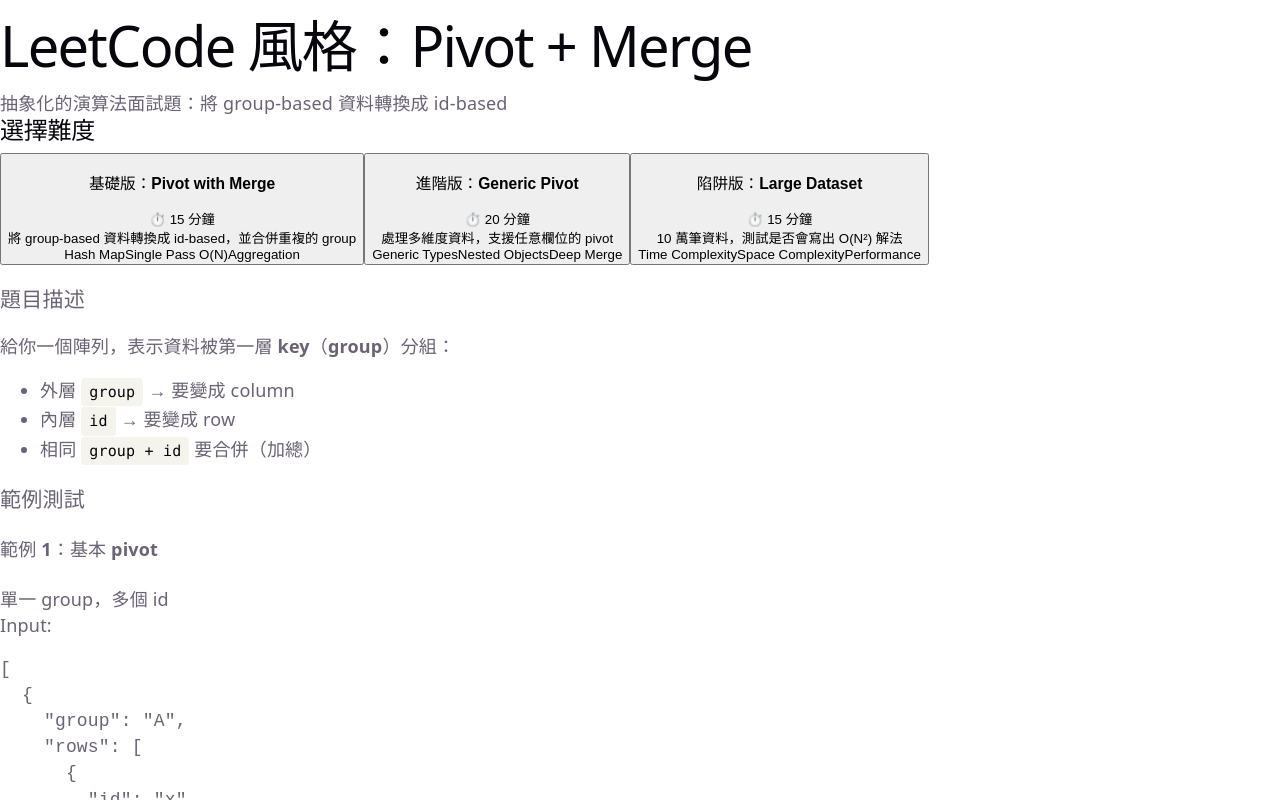
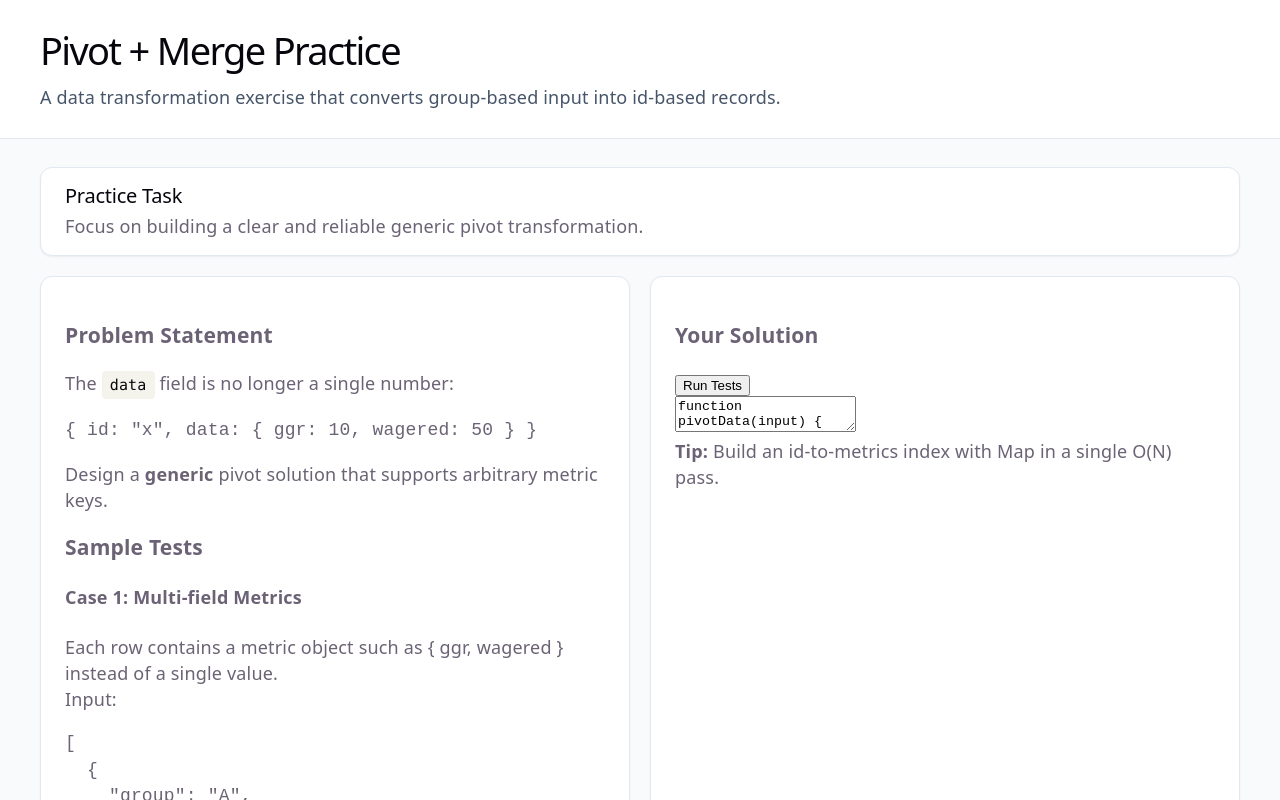
Before and after one commit to moojing/frontend-pivot-quiz, a React (Vite) app: page / in a window 1280 px wide. Shown: the top 800 px of the page. Built offline with nearby package versions, Linux system fonts and the light colour scheme.

Commit message:
Add initial project structure with Vite, Vitest, and basic styling. Implement advanced pivot functionality and testing framework.

```diff
--- a/package.json
+++ b/package.json
@@ -7,6 +7,7 @@
     "dev": "vite",
     "build": "tsc -b && vite build",
     "lint": "eslint .",
+    "test": "vitest run",
     "preview": "vite preview"
   },
   "dependencies": {
@@ -25,6 +26,7 @@
     "globals": "^17.3.0",
     "typescript": "~5.9.3",
     "typescript-eslint": "^8.56.1",
-    "vite": "^7.3.1"
+    "vite": "^7.3.1",
+    "vitest": "^4.0.18"
   }
 }
--- a/src/App.css
+++ b/src/App.css
@@ -0,0 +1,88 @@
+.app {
+  min-height: 100svh;
+  background: #f8fafc;
+}
+
+.app-header {
+  background: #fff;
+  border-bottom: 1px solid #e2e8f0;
+}
+
+.app-header-inner,
+.app-main {
+  max-width: 1200px;
+  margin: 0 auto;
+  padding-inline: 24px;
+}
+
+.app-header-inner {
+  padding-block: 28px;
+}
+
+.app-title {
+  margin: 0;
+  font-size: clamp(28px, 4vw, 38px);
+  line-height: 1.2;
+}
+
+.app-subtitle {
+  margin-top: 10px;
+  color: #475569;
+}
+
+.app-main {
+  padding-block: 28px 36px;
+  display: flex;
+  flex-direction: column;
+  gap: 20px;
+}
+
+.panel-grid {
+  display: grid;
+  grid-template-columns: 1fr;
+  gap: 20px;
+}
+
+.panel {
+  background: #fff;
+  border: 1px solid #e2e8f0;
+  border-radius: 12px;
+  padding: 24px;
+  box-shadow: 0 1px 2px rgb(15 23 42 / 0.06);
+}
+
+.intro-panel {
+  padding-block: 16px;
+}
+
+.intro-panel h2 {
+  margin: 0 0 6px;
+  font-size: 20px;
+}
+
+.followup-panel {
+  background: linear-gradient(90deg, #eff6ff 0%, #ecfdf5 100%);
+  border-color: #bfdbfe;
+}
+
+.followup-panel h3 {
+  margin: 0 0 12px;
+  color: #0f172a;
+}
+
+.followup-panel > div {
+  display: grid;
+  gap: 8px;
+  color: #334155;
+  font-size: 14px;
+}
+
+@media (min-width: 1100px) {
+  .panel-grid {
+    grid-template-columns: 1fr 1fr;
+  }
+
+  .panel-editor {
+    min-height: 640px;
+  }
+}
--- a/src/App.tsx
+++ b/src/App.tsx
@@ -1,14 +1,13 @@
 import { useState } from 'react';
-import ProblemCard from './components/ProblemCard';
 import ProblemDescription from './components/ProblemDescription';
 import CodeEditor from './components/CodeEditor';
 import TestResults from './components/TestResults';
-import { difficulties, basicTestCases, advancedTestCases, trapTestCase } from './data/problems';
-import { runBasicTests, runAdvancedTests, runTrapTest, type TestResult } from './utils/testRunner';
+import { advancedTestCases } from './data/problems';
+import { runAdvancedTests, type TestResult } from './utils/testRunner';
 import './App.css';
 
 function App() {
-  const [selectedDifficulty, setSelectedDifficulty] = useState<'basic' | 'advanced' | 'trap'>('basic');
+  const difficulty = 'advanced' as const;
   const [testResults, setTestResults] = useState<TestResult[]>([]);
   const [isRunning, setIsRunning] = useState(false);
   const [totalTime, setTotalTime] = useState<number>();
@@ -23,16 +22,10 @@
       let results: TestResult[] = [];
 
       try {
-        if (selectedDifficulty === 'basic') {
-          results = runBasicTests(code, basicTestCases);
-        } else if (selectedDifficulty === 'advanced') {
-          results = runAdvancedTests(code, advancedTestCases);
-        } else {
-          results = [runTrapTest(code, trapTestCase.input)];
-        }
+        results = runAdvancedTests(code, advancedTestCases);
       } catch (error) {
         results = [{
-          name: '執行錯誤',
+          name: 'Execution Error',
           passed: false,
           error: error instanceof Error ? error.message : String(error)
         }];
@@ -45,70 +38,55 @@
     }, 100);
   };
 
-  const currentTestCases = selectedDifficulty === 'basic' ? basicTestCases :
-                          selectedDifficulty === 'advanced' ? advancedTestCases :
-                          [trapTestCase];
+  const currentTestCases = advancedTestCases;
 
   return (
-    <div className="min-h-screen bg-gray-50">
-      <header className="bg-white border-b border-gray-200">
-        <div className="max-w-7xl mx-auto px-6 py-6">
-          <h1 className="text-3xl font-bold text-gray-900">LeetCode 風格：Pivot + Merge</h1>
-          <p className="mt-2 text-gray-600">
-            抽象化的演算法面試題：將 group-based 資料轉換成 id-based
+    <div className="app">
+      <header className="app-header">
+        <div className="app-header-inner">
+          <h1 className="app-title">Pivot + Merge Practice</h1>
+          <p className="app-subtitle">
+            A data transformation exercise that converts group-based input into id-based records.
           </p>
         </div>
       </header>
 
-      <main className="max-w-7xl mx-auto px-6 py-8">
-        <section className="mb-8">
-          <h2 className="text-xl font-semibold text-gray-900 mb-4">選擇難度</h2>
-          <div className="grid grid-cols-1 md:grid-cols-3 gap-4">
-            {difficulties.map(difficulty => (
-              <ProblemCard
-                key={difficulty.id}
-                difficulty={difficulty}
-                isSelected={selectedDifficulty === difficulty.id}
-                onSelect={() => {
-                  setSelectedDifficulty(difficulty.id);
-                  setTestResults([]);
-                  setTotalTime(undefined);
-                }}
-              />
-            ))}
-          </div>
+      <main className="app-main">
+        <section className="panel intro-panel">
+          <h2>Practice Task</h2>
+          <p>Focus on building a clear and reliable generic pivot transformation.</p>
         </section>
 
-        <div className="grid grid-cols-1 lg:grid-cols-2 gap-6">
-          <section className="bg-white rounded-lg shadow-sm border border-gray-200 p-6">
+        <div className="panel-grid">
+          <section className="panel">
             <ProblemDescription
-              difficulty={selectedDifficulty}
+              difficulty={difficulty}
               testCases={currentTestCases}
             />
           </section>
 
-          <section className="bg-white rounded-lg shadow-sm border border-gray-200 p-6 flex flex-col">
+          <section className="panel panel-editor">
             <CodeEditor
-              difficulty={selectedDifficulty}
+              difficulty={difficulty}
               onRun={handleRun}
               isRunning={isRunning}
             />
           </section>
         </div>
 
-        <section className="mt-6 bg-white rounded-lg shadow-sm border border-gray-200 p-6">
-          <h2 className="text-xl font-semibold text-gray-900 mb-4">測試結果</h2>
+        <section className="panel results-panel">
+          <h2>Test Results</h2>
           <TestResults results={testResults} totalTime={totalTime} />
         </section>
 
-        <section className="mt-6 bg-gradient-to-r from-blue-50 to-green-50 rounded-lg border border-blue-200 p-6">
-          <h3 className="text-lg font-semibold text-gray-900 mb-3">💡 面試追問建議</h3>
-          <div className="space-y-2 text-sm text-gray-700">
-            <p><strong>1️⃣ 時間複雜度分析：</strong>你的解法是 O(N) 還是 O(N²)？為什麼？</p>
-            <p><strong>2️⃣ 空間複雜度：</strong>使用了多少額外空間？</p>
-            <p><strong>3️⃣ 泛型化：</strong>如果要支援任意欄位的 pivot，怎麼改？</p>
-            <p><strong>4️⃣ 排序保證：</strong>如果要保持 group 的原始順序，怎麼做？</p>
-            <p><strong>5️⃣ 抽象能力：</strong>能否抽象成 reusable utility？</p>
+        <section className="panel followup-panel">
+          <h3>Discussion Prompts</h3>
+          <div>
+            <p><strong>1. Time Complexity:</strong> Is your solution O(N) or O(N²), and why?</p>
+            <p><strong>2. Space Complexity:</strong> How much additional memory does your approach require?</p>
+            <p><strong>3. Generic Design:</strong> How would you support an arbitrary set of pivot fields?</p>
+            <p><strong>4. Ordering Guarantees:</strong> How would you preserve the original group order?</p>
+            <p><strong>5. Abstraction:</strong> Can this be extracted into a reusable utility?</p>
           </div>
         </section>
       </main>
--- a/src/components/CodeEditor.tsx
+++ b/src/components/CodeEditor.tsx
@@ -8,33 +8,33 @@
 
 const templates = {
   basic: `function pivot(input) {
-  // 你的解法：將 group-based 轉成 id-based
-  // 相同 group + id 要合併（加總）
+  // Convert group-based data to id-based records.
+  // Merge duplicate group + id pairs by summing values.
 
   const result = new Map();
 
-  // TODO: 實作你的邏輯
+  // TODO: Implement your logic.
 
   return Array.from(result.values());
 }`,
-  advanced: `function pivotGeneric(input) {
-  // 進階：處理多維度資料
-  // value 不是單一數字，而是 { ggr, wagered } 等物件
+  advanced: `function pivotData(input) {
+  // Handle multi-field metric objects.
+  // data is an object, e.g. { ggr, wagered }.
 
   const result = new Map();
 
-  // TODO: 實作你的邏輯
+  // TODO: Implement your logic.
 
   return Array.from(result.values());
 }`,
   trap: `function pivotLarge(input) {
-  // 陷阱：10 萬筆資料
-  // ❌ 避免 O(N²)：不要用 find/filter
-  // ✅ 使用 Map：O(N) 單次掃描
+  // Large-scale input benchmark.
+  // Avoid O(N²) operations such as repeated find/filter calls.
+  // Use Map-based indexing for an O(N) single pass.
 
   const result = new Map();
 
-  // TODO: 實作你的邏輯
+  // TODO: Implement your logic.
 
   return Array.from(result.values());
 }`
@@ -50,13 +50,13 @@
   return (
     <div className="flex flex-col h-full">
       <div className="flex items-center justify-between mb-4">
-        <h3 className="text-lg font-semibold text-gray-900">你的解法</h3>
+        <h3 className="text-lg font-semibold text-gray-900">Your Solution</h3>
         <button
           onClick={handleRun}
           disabled={isRunning}
           className="px-6 py-2 bg-green-600 text-white rounded-lg hover:bg-green-700 disabled:bg-gray-400 disabled:cursor-not-allowed transition-colors font-medium"
         >
-          {isRunning ? '執行中...' : '▶️ 執行測試'}
+          {isRunning ? 'Running...' : 'Run Tests'}
         </button>
       </div>
 
@@ -69,7 +69,7 @@
 
       <div className="mt-4 p-3 bg-yellow-50 border border-yellow-200 rounded-lg">
         <p className="text-sm text-yellow-800">
-          💡 <strong>提示：</strong>使用 Map 來建立 id → metrics 的索引，單次掃描 O(N)
+          <strong>Tip:</strong> Build an id-to-metrics index with Map in a single O(N) pass.
         </p>
       </div>
     </div>
--- a/src/components/ProblemDescription.tsx
+++ b/src/components/ProblemDescription.tsx
@@ -55,17 +55,17 @@
   return (
     <div className="space-y-6">
       <div>
-        <h3 className="text-xl font-bold text-gray-900 mb-3">題目描述</h3>
+        <h3 className="text-xl font-bold text-gray-900 mb-3">Problem Statement</h3>
 
         {difficulty === 'basic' && (
           <div className="space-y-3 text-gray-700">
             <p>
-              給你一個陣列，表示資料被<strong>第一層 key（group）</strong>分組：
+              You are given an array grouped by a first-level key: <strong>group</strong>.
             </p>
             <ul className="list-disc list-inside space-y-1 ml-4">
-              <li>外層 <code className="px-2 py-1 bg-gray-100 rounded text-sm">group</code> → 要變成 column</li>
-              <li>內層 <code className="px-2 py-1 bg-gray-100 rounded text-sm">id</code> → 要變成 row</li>
-              <li>相同 <code className="px-2 py-1 bg-gray-100 rounded text-sm">group + id</code> 要<strong>合併（加總）</strong></li>
+              <li>Outer <code className="px-2 py-1 bg-gray-100 rounded text-sm">group</code> becomes a column key.</li>
+              <li>Inner <code className="px-2 py-1 bg-gray-100 rounded text-sm">id</code> becomes a row key.</li>
+              <li>Duplicate <code className="px-2 py-1 bg-gray-100 rounded text-sm">group + id</code> pairs must be <strong>merged (summed)</strong>.</li>
             </ul>
           </div>
         )}
@@ -73,13 +73,13 @@
         {difficulty === 'advanced' && (
           <div className="space-y-3 text-gray-700">
             <p>
-              現在 <code className="px-2 py-1 bg-gray-100 rounded text-sm">value</code> 不是單一數字，而是：
+              The <code className="px-2 py-1 bg-gray-100 rounded text-sm">data</code> field is no longer a single number:
             </p>
             <pre className="p-3 bg-gray-100 rounded text-sm">
               {`{ id: "x", data: { ggr: 10, wagered: 50 } }`}
             </pre>
             <p>
-              你需要<strong>泛型化</strong>你的解法，支援任意欄位的 pivot。
+              Design a <strong>generic</strong> pivot solution that supports arbitrary metric keys.
             </p>
           </div>
         )}
@@ -87,14 +87,14 @@
         {difficulty === 'trap' && (
           <div className="space-y-3 text-gray-700">
             <p>
-              這次資料量是 <strong>10 萬筆</strong>。
+              This dataset contains <strong>100,000 records</strong>.
             </p>
             <div className="p-4 bg-red-50 border border-red-200 rounded-lg">
-              <p className="font-semibold text-red-900 mb-2">⚠️ 陷阱警告</p>
+              <p className="font-semibold text-red-900 mb-2">Performance Warning</p>
               <ul className="list-disc list-inside space-y-1 text-sm text-red-800">
-                <li>如果使用 <code className="px-2 py-1 bg-red-100 rounded">find()</code> 或 <code className="px-2 py-1 bg-red-100 rounded">filter()</code>，會是 O(N²)</li>
-                <li>必須使用 <strong>Map</strong> 建立索引，才能做到 O(N)</li>
-                <li>目標：在 <strong>100ms</strong> 內完成</li>
+                <li>Using <code className="px-2 py-1 bg-red-100 rounded">find()</code> or <code className="px-2 py-1 bg-red-100 rounded">filter()</code> repeatedly can degrade to O(N²).</li>
+                <li>Use <strong>Map</strong>-based indexing to keep the solution O(N).</li>
+                <li>Target runtime: under <strong>100ms</strong>.</li>
               </ul>
             </div>
           </div>
@@ -102,13 +102,13 @@
       </div>
 
       <div>
-        <h3 className="text-xl font-bold text-gray-900 mb-3">範例測試</h3>
+        <h3 className="text-xl font-bold text-gray-900 mb-3">Sample Tests</h3>
         <div className="space-y-4">
           {difficulty === 'trap' ? (
             <div className="bg-gray-50 p-4 rounded-lg">
-              <h4 className="font-semibold text-gray-900 mb-2">大數據測試</h4>
+              <h4 className="font-semibold text-gray-900 mb-2">Large Dataset Test</h4>
               <p className="text-sm text-gray-600">
-                1,000 個 group × 100 個 id = 10 萬筆資料
+                1,000 groups x 100 ids = 100,000 records
               </p>
             </div>
           ) : difficulty === 'advanced' ? (
@@ -120,10 +120,10 @@
       </div>
 
       <div className="p-4 bg-blue-50 border border-blue-200 rounded-lg">
-        <h4 className="font-semibold text-blue-900 mb-2">🎯 核心概念</h4>
+        <h4 className="font-semibold text-blue-900 mb-2">Core Concept</h4>
         <p className="text-sm text-blue-800">
-          這題本質是 <strong>Matrix Transpose + Aggregation</strong>：
-          將 group → id 的結構，轉換成 id → group 的結構。
+          This exercise is essentially <strong>matrix transpose + aggregation</strong>:
+          convert a group-to-id structure into an id-to-group structure.
         </p>
       </div>
     </div>
--- a/src/components/TestResults.tsx
+++ b/src/components/TestResults.tsx
@@ -15,8 +15,7 @@
     return (
       <div className="flex items-center justify-center h-full text-gray-400">
         <div className="text-center">
-          <div className="text-6xl mb-4">📝</div>
-          <p>點擊「執行測試」來驗證你的解法</p>
+          <p>Run tests to validate your solution.</p>
         </div>
       </div>
     );
@@ -30,11 +29,11 @@
       <div className={`p-4 rounded-lg ${allPassed ? 'bg-green-50 border border-green-200' : 'bg-red-50 border border-red-200'}`}>
         <div className="flex items-center justify-between">
           <span className="text-lg font-semibold">
-            {allPassed ? '✅ 全部通過！' : `❌ ${passedCount}/${results.length} 通過`}
+            {allPassed ? 'All tests passed.' : `${passedCount}/${results.length} tests passed`}
           </span>
           {totalTime !== undefined && (
             <span className="text-sm text-gray-600">
-              總執行時間: {totalTime.toFixed(2)}ms
+              Total execution time: {totalTime.toFixed(2)}ms
             </span>
           )}
         </div>
@@ -52,10 +51,7 @@
           >
             <div className="flex items-start justify-between">
               <div className="flex-1">
-                <div className="flex items-center gap-2 mb-1">
-                  <span className="text-lg">
-                    {result.passed ? '✅' : '❌'}
-                  </span>
+                <div className="mb-1">
                   <span className="font-medium text-gray-900">
                     {result.name}
                   </span>
@@ -78,9 +74,9 @@
 
       {allPassed && (
         <div className="p-4 bg-blue-50 border border-blue-200 rounded-lg">
-          <h4 className="font-semibold text-blue-900 mb-2">🎉 恭喜完成！</h4>
+          <h4 className="font-semibold text-blue-900 mb-2">Great work.</h4>
           <p className="text-sm text-blue-800">
-            你已經掌握了 pivot + merge 的核心概念。可以嘗試其他難度或優化你的解法。
+            You have validated the core pivot-and-merge logic. Next, improve readability, edge-case handling, or performance.
           </p>
         </div>
       )}
--- a/src/data/problems.ts
+++ b/src/data/problems.ts
@@ -3,31 +3,31 @@
 export const difficulties: DifficultyLevel[] = [
   {
     id: 'basic',
-    title: '基礎版：Pivot with Merge',
-    description: '將 group-based 資料轉換成 id-based，並合併重複的 group',
-    timeLimit: '15 分鐘',
+    title: 'Basic: Pivot with Merge',
+    description: 'Transform group-based input into id-based records and merge duplicate groups.',
+    timeLimit: '15 minutes',
     concepts: ['Hash Map', 'Single Pass O(N)', 'Aggregation']
   },
   {
     id: 'advanced',
-    title: '進階版：Generic Pivot',
-    description: '處理多維度資料，支援任意欄位的 pivot',
-    timeLimit: '20 分鐘',
+    title: 'Generic Pivot',
+    description: 'Transform multi-field metrics with a reusable pivot approach.',
+    timeLimit: '20 minutes',
     concepts: ['Generic Types', 'Nested Objects', 'Deep Merge']
   },
   {
     id: 'trap',
-    title: '陷阱版：Large Dataset',
-    description: '10 萬筆資料，測試是否會寫出 O(N²) 解法',
-    timeLimit: '15 分鐘',
+    title: 'Performance: Large Dataset',
+    description: 'Stress test with 100,000 records to detect O(N²) implementations.',
+    timeLimit: '15 minutes',
     concepts: ['Time Complexity', 'Space Complexity', 'Performance']
   }
 ];
 
 export const basicTestCases: TestCase<BasicInput[], BasicOutput[]>[] = [
   {
-    name: '範例 1：基本 pivot',
-    description: '單一 group，多個 id',
+    name: 'Example 1: Basic Pivot',
+    description: 'Single group with multiple ids.',
     input: [
       {
         group: "A",
@@ -49,8 +49,8 @@
     ]
   },
   {
-    name: '範例 2：重複 group 需要 merge',
-    description: '相同 group 出現多次，需要加總',
+    name: 'Example 2: Merge Duplicate Group Entries',
+    description: 'The same group appears multiple times and must be aggregated.',
     input: [
       {
         group: "B",
@@ -69,8 +69,8 @@
     ]
   },
   {
-    name: '範例 3：完整混合',
-    description: '多個 group，多個 id，有重複需要合併',
+    name: 'Example 3: Mixed Complete Case',
+    description: 'Multiple groups and ids with duplicated entries requiring merge.',
     input: [
       {
         group: "A",
@@ -110,8 +110,8 @@
 
 export const advancedTestCases: TestCase<AdvancedInput[], AdvancedOutput[]>[] = [
   {
-    name: '進階 1：多欄位資料',
-    description: 'value 不是單一數字，而是 { ggr, wagered } 物件',
+    name: 'Case 1: Multi-field Metrics',
+    description: 'Each row contains a metric object such as { ggr, wagered } instead of a single value.',
     input: [
       {
         group: "A",
@@ -152,8 +152,8 @@
 ];
 
 export const trapTestCase: TestCase<BasicInput[], BasicOutput[]> = {
-  name: '陷阱：10 萬筆資料',
-  description: '測試時間複雜度，O(N²) 會超時',
+  name: 'Performance Trap: 100,000 Records',
+  description: 'Validates time complexity; O(N²) implementations should time out.',
   input: Array.from({ length: 1000 }, (_, i) => ({
     group: `G${i % 100}`,
     rows: Array.from({ length: 100 }, (_, j) => ({
--- /dev/null
+++ b/src/utils/solveAdvancedPivot.ts
@@ -0,0 +1,6 @@
+import type { AdvancedInput, AdvancedOutput } from '../types/pivot';
+
+export function pivotTableData(input: AdvancedInput[]): AdvancedOutput[] {
+  void input;
+  throw new Error('Not implemented');
+}
--- a/src/utils/testRunner.ts
+++ b/src/utils/testRunner.ts
@@ -52,7 +52,7 @@
     fn = new Function('return ' + userFunction)();
   } catch (error) {
     return [{
-      name: '編譯錯誤',
+      name: 'Compilation Error',
       passed: false,
       error: error instanceof Error ? error.message : String(error)
     }];
@@ -69,7 +69,7 @@
       results.push({
         name: testCase.name,
         passed,
-        error: passed ? undefined : `輸出不符合預期\n\n實際輸出: ${JSON.stringify(result, null, 2)}\n\n預期輸出: ${JSON.stringify(testCase.expected, null, 2)}`,
+        error: passed ? undefined : `Output does not match expected value.\n\nActual:\n${JSON.stringify(result, null, 2)}\n\nExpected:\n${JSON.stringify(testCase.expected, null, 2)}`,
         time: endTime - startTime
       });
     } catch (error) {
@@ -97,7 +97,7 @@
     fn = new Function('return ' + userFunction)();
   } catch (error) {
     return [{
-      name: '編譯錯誤',
+      name: 'Compilation Error',
       passed: false,
       error: error instanceof Error ? error.message : String(error)
     }];
@@ -114,7 +114,7 @@
       results.push({
         name: testCase.name,
         passed,
-        error: passed ? undefined : `輸出不符合預期\n\n實際輸出: ${JSON.stringify(result, null, 2)}\n\n預期輸出: ${JSON.stringify(testCase.expected, null, 2)}`,
+        error: passed ? undefined : `Output does not match expected value.\n\nActual:\n${JSON.stringify(result, null, 2)}\n\nExpected:\n${JSON.stringify(testCase.expected, null, 2)}`,
         time: endTime - startTime
       });
     } catch (error) {
@@ -140,7 +140,7 @@
     fn = new Function('return ' + userFunction)();
   } catch (error) {
     return {
-      name: '編譯錯誤',
+      name: 'Compilation Error',
       passed: false,
       error: error instanceof Error ? error.message : String(error)
     };
@@ -155,17 +155,17 @@
     const passed = duration < 100;
 
     return {
-      name: '10 萬筆資料效能測試',
+      name: 'Large Dataset Performance Test',
       passed,
       error: passed
         ? undefined
-        : `執行時間過長（${duration.toFixed(2)}ms），可能是 O(N²) 解法。\n\n建議：使用 Map 來避免重複查找。`,
+        : `Execution time is too high (${duration.toFixed(2)}ms), which may indicate an O(N²) approach.\n\nRecommendation: use Map-based indexing to avoid repeated lookups.`,
       time: duration
     };
   } catch (error) {
     const endTime = performance.now();
     return {
-      name: '10 萬筆資料效能測試',
+      name: 'Large Dataset Performance Test',
       passed: false,
       error: error instanceof Error ? error.message : String(error),
       time: endTime - startTime
```
Also changed, not shown: 2 other files (tests, documents, lock files or other folders).
